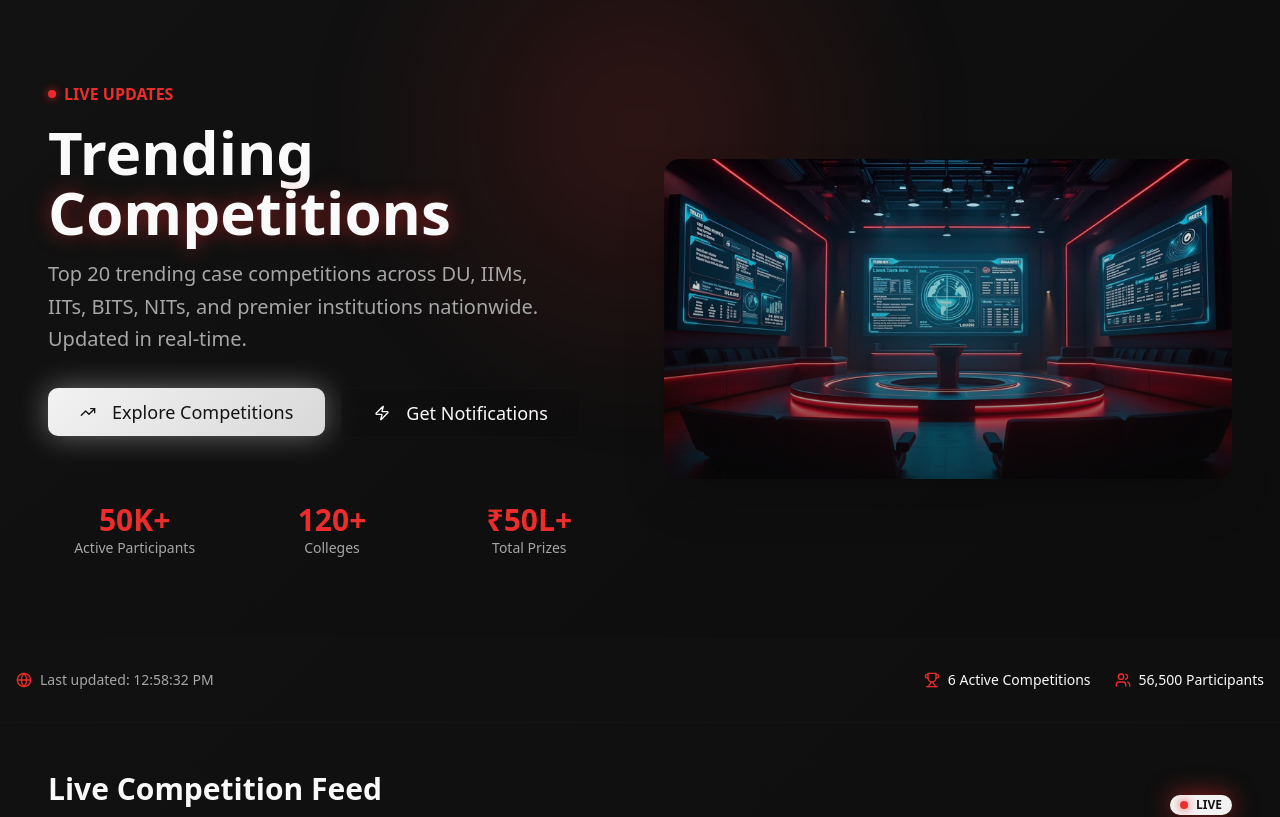
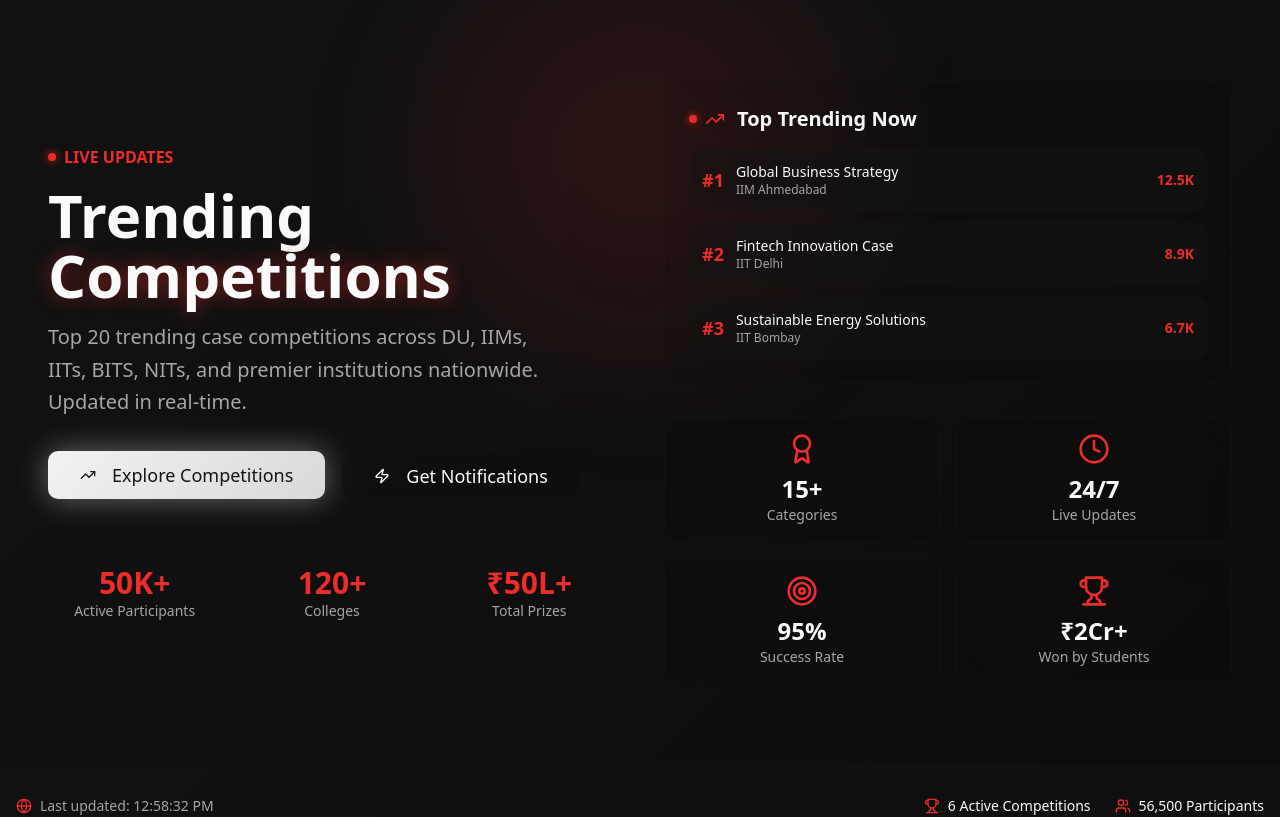
Before and after one commit to shagunsrcc/trendace-dash, a React (Vite) app: page / in a window 1280 px wide. Shown: the top 817 px of the page. Built offline with nearby package versions, Linux system fonts and the light colour scheme.

Commit message:
Remove images and optimize layout
Remove images from the website and ensure the remaining content fills the space effectively. This change focuses on optimizing the layout and visual presentation by removing image assets.

```diff
--- a/src/pages/Index.tsx
+++ b/src/pages/Index.tsx
@@ -3,8 +3,7 @@ import { Button } from "@/components/ui/button";
 import { Badge } from "@/components/ui/badge";
 import { CompetitionCard } from "@/components/CompetitionCard";
 import { FilterBar } from "@/components/FilterBar";
-import { TrendingUp, Zap, Trophy, Users, Globe } from "lucide-react";
-import heroImage from "@/assets/hero-competitions.jpg";
+import { TrendingUp, Zap, Trophy, Users, Globe, Award, Clock, Target } from "lucide-react";
 
 // Mock data for competitions
 const mockCompetitions = [
@@ -177,13 +176,57 @@ const Index = () => {
               </div>
             </div>
 
-            <div className="relative lg:block hidden">
-              <img
-                src={heroImage}
-                alt="Trending Competitions"
-                className="rounded-2xl shadow-2xl"
-              />
-              <div className="absolute inset-0 bg-gradient-to-t from-background/50 to-transparent rounded-2xl"></div>
+            <div className="space-y-8 relative">
+              {/* Live Trending Competitions Widget */}
+              <div className="glass-effect rounded-2xl p-6 border border-border/20">
+                <div className="flex items-center gap-3 mb-4">
+                  <div className="live-indicator">
+                    <TrendingUp className="w-5 h-5 text-accent" />
+                  </div>
+                  <h3 className="text-xl font-bold">Top Trending Now</h3>
+                </div>
+
+                <div className="space-y-3">
+                  {competitions.slice(0, 3).map((comp, index) => (
+                    <div key={comp.id} className="flex items-center justify-between p-3 rounded-lg bg-card/50 border border-border/10">
+                      <div className="flex items-center gap-3">
+                        <div className="text-accent font-bold text-lg">#{index + 1}</div>
+                        <div>
+                          <div className="font-medium text-sm">{comp.title.split(' ').slice(0, 3).join(' ')}</div>
+                          <div className="text-xs text-muted-foreground">{comp.organizingCollege}</div>
+                        </div>
+                      </div>
+                      <div className="text-accent font-semibold text-sm">
+                        {(comp.participants / 1000).toFixed(1)}K
+                      </div>
+                    </div>
+                  ))}
+                </div>
+              </div>
+
+              {/* Quick Stats Grid */}
+              <div className="grid grid-cols-2 gap-4">
+                <div className="glass-effect rounded-xl p-4 text-center">
+                  <Award className="w-8 h-8 text-accent mx-auto mb-2" />
+                  <div className="text-2xl font-bold text-foreground">15+</div>
+                  <div className="text-sm text-muted-foreground">Categories</div>
+                </div>
+                <div className="glass-effect rounded-xl p-4 text-center">
+                  <Clock className="w-8 h-8 text-accent mx-auto mb-2" />
+                  <div className="text-2xl font-bold text-foreground">24/7</div>
+                  <div className="text-sm text-muted-foreground">Live Updates</div>
+                </div>
+                <div className="glass-effect rounded-xl p-4 text-center">
+                  <Target className="w-8 h-8 text-accent mx-auto mb-2" />
+                  <div className="text-2xl font-bold text-foreground">95%</div>
+                  <div className="text-sm text-muted-foreground">Success Rate</div>
+                </div>
+                <div className="glass-effect rounded-xl p-4 text-center">
+                  <Trophy className="w-8 h-8 text-accent mx-auto mb-2" />
+                  <div className="text-2xl font-bold text-foreground">₹2Cr+</div>
+                  <div className="text-sm text-muted-foreground">Won by Students</div>
+                </div>
+              </div>
             </div>
           </div>
         </div>
```
